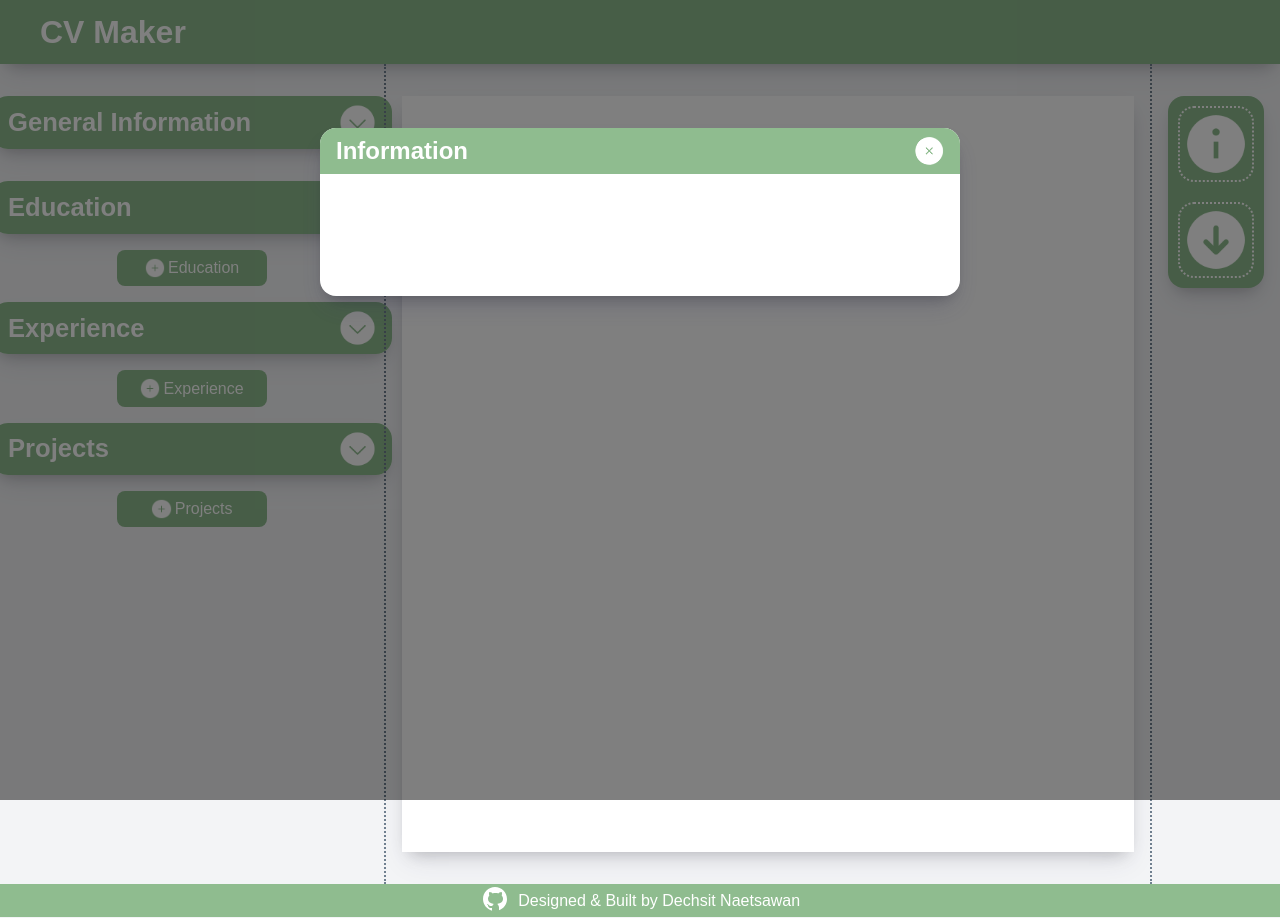
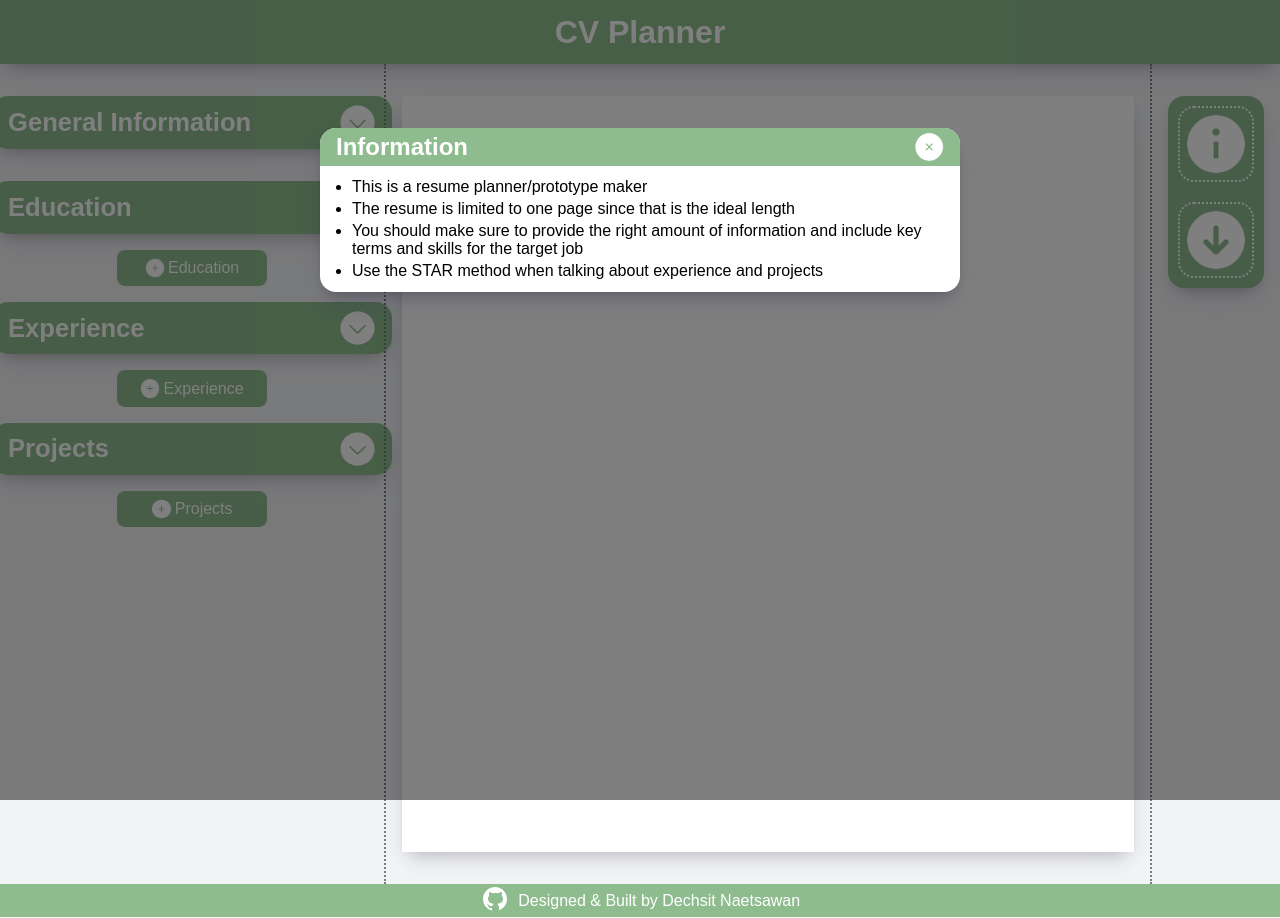
Before and after one commit to naetsawd/OdinProject-CVMaker, a React (Vite) app: page / in a window 1280 px wide. Both pictures are taken after a click on the picture 1215 px from the left and 143 px from the top of the page. Built offline with nearby package versions, Linux system fonts and the light colour scheme.

Commit message:
Added modal text and changed minor styling.

```diff
--- a/index.html
+++ b/index.html
@@ -4,7 +4,7 @@
     <meta charset="UTF-8" />
     <link rel="icon" type="image/svg" href="./public/siteLogo.png" />
     <meta name="viewport" content="width=device-width, initial-scale=1.0" />
-    <title>CVMaker</title>
+    <title>CV Planner</title>
   </head>
   <body>
     <div id="root"></div>
--- a/src/components/Header.jsx
+++ b/src/components/Header.jsx
@@ -3,7 +3,7 @@ import React from "react";
 import "../styles/Header.css";
 
 function Header() {
-	return <div className="header-container"><h1>CV Maker</h1></div>;
+	return <div className="header-container"><h1>CV Planner</h1></div>;
 }
 
 export default Header;
--- a/src/components/InfoModal.jsx
+++ b/src/components/InfoModal.jsx
@@ -20,6 +20,18 @@ function InfoModal({ isModalVisible, setIsModalVisible }) {
 					<h2>Information</h2>
 					<img src={addIcon} onClick={closeModal} />
 				</div>
+
+				<ul className="modal-list">
+					<li>This is a resume planner/prototype maker</li>
+					<li>The resume is limited to one page since that is the ideal length</li>
+					<li>
+						You should make sure to provide the right amount of information and
+						include key terms and skills for the target job
+					</li>
+					<li>
+						Use the STAR method when talking about experience and projects
+					</li>
+				</ul>
 			</div>
 		</div>
 	);
--- a/src/styles/Header.css
+++ b/src/styles/Header.css
@@ -3,7 +3,7 @@
 	background-color: darkseagreen;
 	display: flex;
 	align-items: center;
-	justify-content: flex-start;
+	justify-content: center;
 	box-shadow: 0 13px 27px -5px rgba(50, 50, 93, 0.1),
 		0 8px 16px -8px rgba(0, 0, 0, 0.25);
 	height: 8vh;
--- a/src/styles/InfoModal.css
+++ b/src/styles/InfoModal.css
@@ -17,7 +17,6 @@
 
 .modal-card {
 	width: 50%;
-	height: 25%;
 	background-color: white;
 	overflow: hidden;
 	border-radius: 1rem;
@@ -32,7 +31,7 @@
 	color: white;
 	justify-content: flex-start;
 	align-items: center;
-	padding: 0.5rem 1rem;
+	padding: 0.25rem 1rem;
 }
 
 .modal-banner > img {
@@ -45,5 +44,13 @@
 }
 
 .modal-banner > img:hover {
-	transform: scale(1.15) rotate(-225deg);
+	transform: scale(1.05) rotate(-225deg);
 }
+
+.modal-list {
+	padding: 0.5rem 2rem;
+}
+
+.modal-list > li {
+	margin: 0.25rem 0rem;
+}
```
